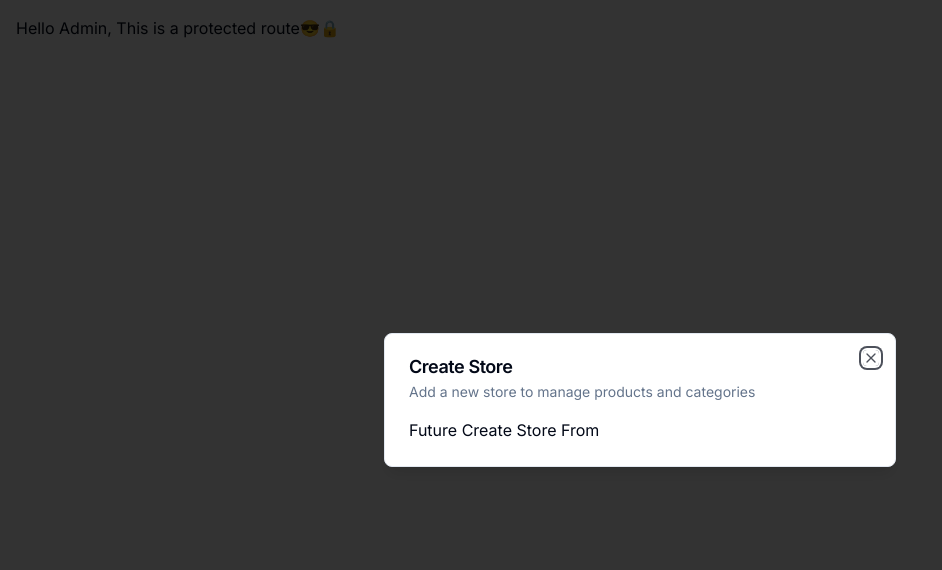
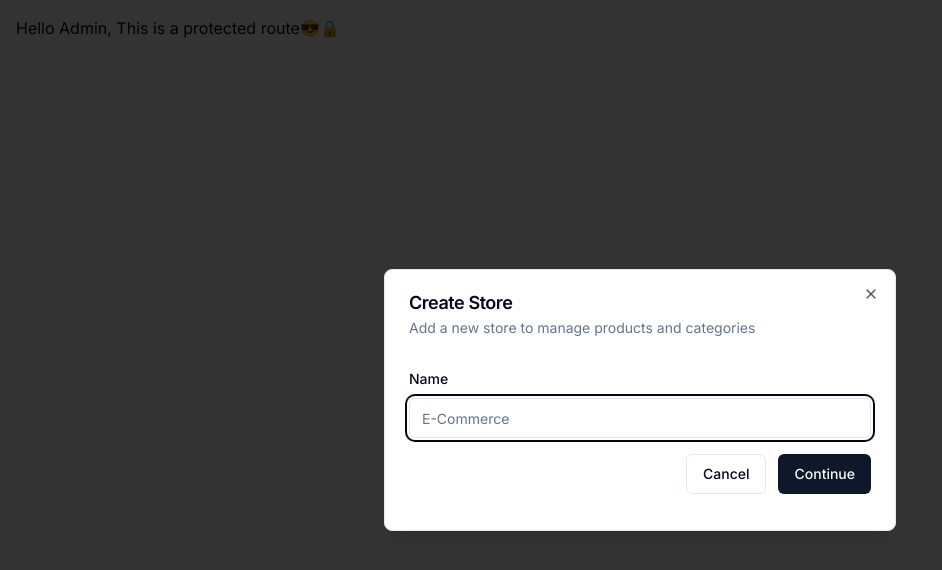
Before and after one commit to MarianWadia/ecommerce-admin, a Next.js app: page / in a window 1280 px wide. Shown: the top 570 px of the page, without its empty margins (0-942 px from the left). Built offline with nearby package versions, Linux system fonts and the light colour scheme.

Commit message:
added form of main modal component

```diff
--- a/package.json
+++ b/package.json
@@ -10,7 +10,9 @@
   },
   "dependencies": {
     "@clerk/nextjs": "^5.3.7",
+    "@hookform/resolvers": "^3.9.0",
     "@radix-ui/react-dialog": "^1.1.1",
+    "@radix-ui/react-label": "^2.1.0",
     "@radix-ui/react-slot": "^1.1.0",
     "class-variance-authority": "^0.7.0",
     "clsx": "^2.1.1",
@@ -18,8 +20,10 @@
     "next": "14.2.7",
     "react": "^18",
     "react-dom": "^18",
+    "react-hook-form": "^7.53.0",
     "tailwind-merge": "^2.5.2",
     "tailwindcss-animate": "^1.0.7",
+    "zod": "^3.23.8",
     "zustand": "^4.5.5"
   },
   "devDependencies": {
--- a/src/components/modals/store-modal.tsx
+++ b/src/components/modals/store-modal.tsx
@@ -1,18 +1,64 @@
 "use client";
+import * as z from "zod";
+import { useForm } from "react-hook-form";
 
 import { useStoreModal } from "@/hooks/use-store-modal";
 import Modal from "@/components/ui/modal";
+import { zodResolver } from "@hookform/resolvers/zod";
+import { Form, FormControl, FormField, FormItem, FormLabel, FormMessage } from "../ui/form";
+import { Input } from "../ui/input";
+import { Button } from "../ui/button";
 
+const formSchema = z.object({
+	name: z.string().min(3).max(255),
+});
 export default function StoreModal() {
 	const storeModal = useStoreModal();
+	// zodResolver is being used to connect the Zod schema (formSchema) to the form validation process.
+	const form = useForm<z.infer<typeof formSchema>>({
+		defaultValues: { name: "" },
+		resolver: zodResolver(formSchema),
+	});
+
+	const handleSubmit = (data: z.infer<typeof formSchema>) => {
+		// Submit form data to the server here
+		console.log(data);
+		storeModal.onClose();
+	};
 	return (
 		<Modal
 			title="Create Store"
 			description="Add a new store to manage products and categories"
-            isOpen={storeModal.isOpen}
-            onClose={storeModal.onClose}
+			isOpen={storeModal.isOpen}
+			onClose={storeModal.onClose}
 		>
-        Future Create Store From
+			<div>
+				<div className="py-3">
+					<Form {...form}>
+						<form onSubmit={form.handleSubmit(handleSubmit)}>
+							<FormField
+								name="name"
+								control={form.control}
+								render={({ field }) => (
+									<FormItem>
+										<FormLabel>Name</FormLabel>
+										<FormControl>
+											<Input placeholder="E-Commerce" {...field} />
+										</FormControl>
+										<FormMessage />
+									</FormItem>
+								)}
+							/>
+							<div className="w-full flex flex-row items-center gap-x-3 justify-end capitalize pt-4">
+								<Button variant="outline" onClick={storeModal.onClose}>
+									Cancel
+								</Button>
+								<Button type="submit">Continue</Button>
+							</div>
+						</form>
+					</Form>
+				</div>
+			</div>
 		</Modal>
 	);
 }
--- /dev/null
+++ b/src/components/ui/form.tsx
@@ -0,0 +1,178 @@
+"use client"
+
+import * as React from "react"
+import * as LabelPrimitive from "@radix-ui/react-label"
+import { Slot } from "@radix-ui/react-slot"
+import {
+  Controller,
+  ControllerProps,
+  FieldPath,
+  FieldValues,
+  FormProvider,
+  useFormContext,
+} from "react-hook-form"
+
+import { cn } from "@/lib/utils"
+import { Label } from "@/components/ui/label"
+
+const Form = FormProvider
+
+type FormFieldContextValue<
+  TFieldValues extends FieldValues = FieldValues,
+  TName extends FieldPath<TFieldValues> = FieldPath<TFieldValues>
+> = {
+  name: TName
+}
+
+const FormFieldContext = React.createContext<FormFieldContextValue>(
+  {} as FormFieldContextValue
+)
+
+const FormField = <
+  TFieldValues extends FieldValues = FieldValues,
+  TName extends FieldPath<TFieldValues> = FieldPath<TFieldValues>
+>({
+  ...props
+}: ControllerProps<TFieldValues, TName>) => {
+  return (
+    <FormFieldContext.Provider value={{ name: props.name }}>
+      <Controller {...props} />
+    </FormFieldContext.Provider>
+  )
+}
+
+const useFormField = () => {
+  const fieldContext = React.useContext(FormFieldContext)
+  const itemContext = React.useContext(FormItemContext)
+  const { getFieldState, formState } = useFormContext()
+
+  const fieldState = getFieldState(fieldContext.name, formState)
+
+  if (!fieldContext) {
+    throw new Error("useFormField should be used within <FormField>")
+  }
+
+  const { id } = itemContext
+
+  return {
+    id,
+    name: fieldContext.name,
+    formItemId: `${id}-form-item`,
+    formDescriptionId: `${id}-form-item-description`,
+    formMessageId: `${id}-form-item-message`,
+    ...fieldState,
+  }
+}
+
+type FormItemContextValue = {
+  id: string
+}
+
+const FormItemContext = React.createContext<FormItemContextValue>(
+  {} as FormItemContextValue
+)
+
+const FormItem = React.forwardRef<
+  HTMLDivElement,
+  React.HTMLAttributes<HTMLDivElement>
+>(({ className, ...props }, ref) => {
+  const id = React.useId()
+
+  return (
+    <FormItemContext.Provider value={{ id }}>
+      <div ref={ref} className={cn("space-y-2", className)} {...props} />
+    </FormItemContext.Provider>
+  )
+})
+FormItem.displayName = "FormItem"
+
+const FormLabel = React.forwardRef<
+  React.ElementRef<typeof LabelPrimitive.Root>,
+  React.ComponentPropsWithoutRef<typeof LabelPrimitive.Root>
+>(({ className, ...props }, ref) => {
+  const { error, formItemId } = useFormField()
+
+  return (
+    <Label
+      ref={ref}
+      className={cn(error && "text-destructive", className)}
+      htmlFor={formItemId}
+      {...props}
+    />
+  )
+})
+FormLabel.displayName = "FormLabel"
+
+const FormControl = React.forwardRef<
+  React.ElementRef<typeof Slot>,
+  React.ComponentPropsWithoutRef<typeof Slot>
+>(({ ...props }, ref) => {
+  const { error, formItemId, formDescriptionId, formMessageId } = useFormField()
+
+  return (
+    <Slot
+      ref={ref}
+      id={formItemId}
+      aria-describedby={
+        !error
+          ? `${formDescriptionId}`
+          : `${formDescriptionId} ${formMessageId}`
+      }
+      aria-invalid={!!error}
+      {...props}
+    />
+  )
+})
+FormControl.displayName = "FormControl"
+
+const FormDescription = React.forwardRef<
+  HTMLParagraphElement,
+  React.HTMLAttributes<HTMLParagraphElement>
+>(({ className, ...props }, ref) => {
+  const { formDescriptionId } = useFormField()
+
+  return (
+    <p
+      ref={ref}
+      id={formDescriptionId}
+      className={cn("text-sm text-muted-foreground", className)}
+      {...props}
+    />
+  )
+})
+FormDescription.displayName = "FormDescription"
+
+const FormMessage = React.forwardRef<
+  HTMLParagraphElement,
+  React.HTMLAttributes<HTMLParagraphElement>
+>(({ className, children, ...props }, ref) => {
+  const { error, formMessageId } = useFormField()
+  const body = error ? String(error?.message) : children
+
+  if (!body) {
+    return null
+  }
+
+  return (
+    <p
+      ref={ref}
+      id={formMessageId}
+      className={cn("text-sm font-medium text-destructive", className)}
+      {...props}
+    >
+      {body}
+    </p>
+  )
+})
+FormMessage.displayName = "FormMessage"
+
+export {
+  useFormField,
+  Form,
+  FormItem,
+  FormLabel,
+  FormControl,
+  FormDescription,
+  FormMessage,
+  FormField,
+}
--- /dev/null
+++ b/src/components/ui/input.tsx
@@ -0,0 +1,25 @@
+import * as React from "react"
+
+import { cn } from "@/lib/utils"
+
+export interface InputProps
+  extends React.InputHTMLAttributes<HTMLInputElement> {}
+
+const Input = React.forwardRef<HTMLInputElement, InputProps>(
+  ({ className, type, ...props }, ref) => {
+    return (
+      <input
+        type={type}
+        className={cn(
+          "flex h-10 w-full rounded-md border border-input bg-background px-3 py-2 text-sm ring-offset-background file:border-0 file:bg-transparent file:text-sm file:font-medium file:text-foreground placeholder:text-muted-foreground focus-visible:outline-none focus-visible:ring-2 focus-visible:ring-ring focus-visible:ring-offset-2 disabled:cursor-not-allowed disabled:opacity-50",
+          className
+        )}
+        ref={ref}
+        {...props}
+      />
+    )
+  }
+)
+Input.displayName = "Input"
+
+export { Input }
--- /dev/null
+++ b/src/components/ui/label.tsx
@@ -0,0 +1,26 @@
+"use client"
+
+import * as React from "react"
+import * as LabelPrimitive from "@radix-ui/react-label"
+import { cva, type VariantProps } from "class-variance-authority"
+
+import { cn } from "@/lib/utils"
+
+const labelVariants = cva(
+  "text-sm font-medium leading-none peer-disabled:cursor-not-allowed peer-disabled:opacity-70"
+)
+
+const Label = React.forwardRef<
+  React.ElementRef<typeof LabelPrimitive.Root>,
+  React.ComponentPropsWithoutRef<typeof LabelPrimitive.Root> &
+    VariantProps<typeof labelVariants>
+>(({ className, ...props }, ref) => (
+  <LabelPrimitive.Root
+    ref={ref}
+    className={cn(labelVariants(), className)}
+    {...props}
+  />
+))
+Label.displayName = LabelPrimitive.Root.displayName
+
+export { Label }
```
Also changed, not shown: 1 other file (tests, documents, lock files or other folders).
